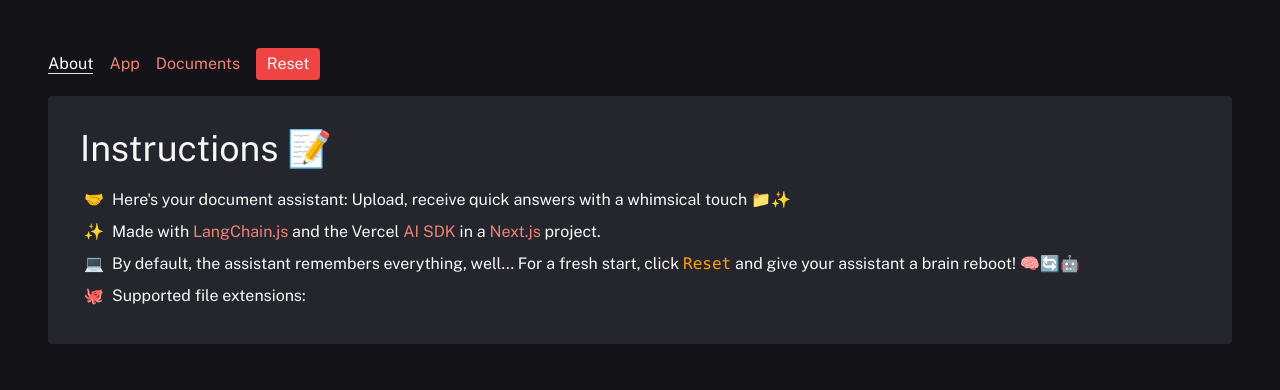
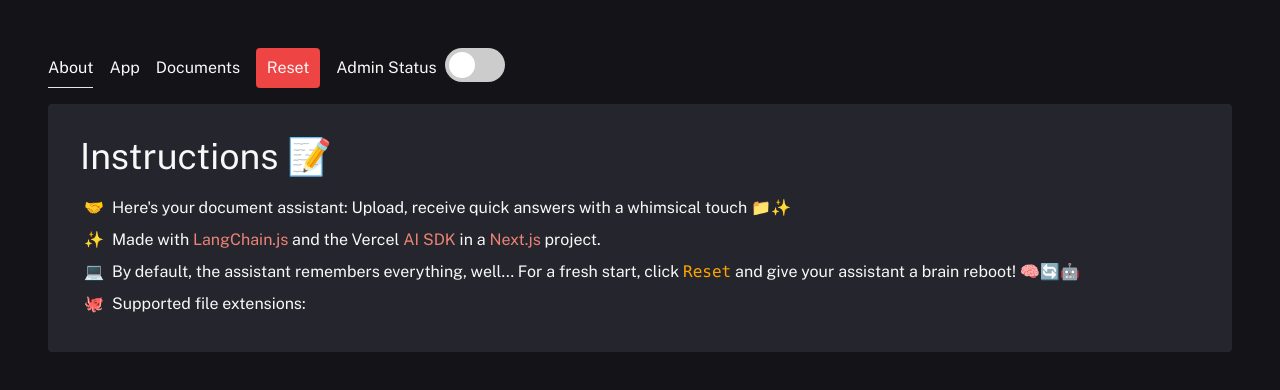
Before and after one commit to arvind-balaji/capstone-kyndryl, a Next.js app in the folder main/: page / in a window 1280 px wide. Shown: the top 390 px of the page. Built offline with nearby package versions, Linux system fonts and the light colour scheme; no server answers.

Commit message:
implemented Admin feat

```diff
--- /dev/null
+++ b/main/app/api/admin/route.ts
@@ -0,0 +1,24 @@
+import { NextRequest, NextResponse } from "next/server";
+
+let adminStatus = false;
+
+export async function GET(req: NextRequest) {
+  try {
+    // Handle GET request to retrieve admin status
+    return NextResponse.json({ isAdmin: adminStatus }, { status: 200 });
+  } catch (e: any) {
+    console.error(e);
+    return NextResponse.json({ error: e.message }, { status: 500 });
+  }
+}
+
+export async function POST(req: NextRequest) {
+  try {
+    // Handle POST request to update admin status
+    adminStatus = !adminStatus; // Toggle the admin status
+    return NextResponse.json({ ok: true, isAdmin: adminStatus }, { status: 200 });
+  } catch (e: any) {
+    console.error(e);
+    return NextResponse.json({ error: e.message }, { status: 500 });
+  }
+}
--- a/main/app/globals.css
+++ b/main/app/globals.css
@@ -31,3 +31,65 @@ code {
 li {
   padding: 4px;
 }
+
+.switch {
+  position: relative;
+  display: inline-block;
+  width: 60px;
+  height: 34px;
+}
+
+/* Hide default HTML checkbox */
+.switch input {
+  opacity: 0;
+  width: 0;
+  height: 0;
+}
+
+/* The slider */
+.slider {
+  position: absolute;
+  cursor: pointer;
+  top: 0;
+  left: 0;
+  right: 0;
+  bottom: 0;
+  background-color: #ccc;
+  -webkit-transition: .4s;
+  transition: .4s;
+}
+
+.slider:before {
+  position: absolute;
+  content: "";
+  height: 26px;
+  width: 26px;
+  left: 4px;
+  bottom: 4px;
+  background-color: white;
+  -webkit-transition: .4s;
+  transition: .4s;
+}
+
+input:checked + .slider {
+  background-color: #ffa500;
+}
+
+input:focus + .slider {
+  box-shadow: 0 0 1px #ffa500;
+}
+
+input:checked + .slider:before {
+  -webkit-transform: translateX(26px);
+  -ms-transform: translateX(26px);
+  transform: translateX(26px);
+}
+
+/* Rounded sliders */
+.slider.round {
+  border-radius: 34px;
+}
+
+.slider.round:before {
+  border-radius: 50%;
+}
--- /dev/null
+++ b/main/components/AdminToggle.tsx
@@ -0,0 +1,40 @@
+// Your React component
+import { useState, useEffect } from 'react';
+
+const AdminToggle = ({ isAdmin }) => {
+
+  useEffect(() => {
+    // Fetch the initial admin status when the component mounts
+    fetch('/api/admin')
+      .then((response) => response.json())
+      .then((data) => setIsAdmin(data.isAdmin))
+      .catch((error) => console.error('Error fetching admin status:', error));
+  }, []);
+
+  const handleToggle = () => {
+    // Toggle the admin status and update it on the server
+    const newAdminStatus = !isAdmin;
+    fetch('/api/admin', {
+      method: 'POST',
+      headers: {
+        'Content-Type': 'application/json',
+      },
+      body: JSON.stringify({ isAdmin: newAdminStatus }),
+    })
+      .then((response) => response.json())
+      .then((data) => setIsAdmin(data.isAdmin))
+      .catch((error) => console.error('Error updating admin status:', error));
+  };
+
+  return (
+    <div>
+      <p>Admin Status: {isAdmin ? 'Enabled' : 'Disabled'}</p>
+      <label className="switch">
+        <input type="checkbox" checked={isAdmin} onChange={handleToggle} />
+        <span className="slider round"></span>
+      </label>
+    </div>
+  );
+};
+
+export default AdminToggle;
--- a/main/components/Navbar.tsx
+++ b/main/components/Navbar.tsx
@@ -3,6 +3,8 @@
 import { usePathname } from "next/navigation";
 import { createClient } from "@supabase/supabase-js";
 import { useRouter } from 'next/navigation';
+import AdminToggle from './AdminToggle';
+import { useState, useEffect } from 'react';
 
 export function Navbar() {
   const router = useRouter();
@@ -10,6 +12,30 @@ export function Navbar() {
     process.env.NEXT_PUBLIC_SUPABASE_URL!,
     process.env.NEXT_PUBLIC_SUPABASE_PRIVATE_KEY!,
   );
+
+  const [isAdmin, setIsAdmin] = useState(false);
+
+  useEffect(() => {
+    // Fetch the initial admin status when the component mounts
+    fetch('/api/admin')
+      .then((response) => response.json())
+      .then((data) => setIsAdmin(data.isAdmin))
+      .catch((error) => console.error('Error fetching admin status:', error));
+  }, []);
+  const handleToggle = () => {
+    // Toggle the admin status and update it on the server
+    const newAdminStatus = !isAdmin;
+    fetch('/api/admin', {
+      method: 'POST',
+      headers: {
+        'Content-Type': 'application/json',
+      },
+      body: JSON.stringify({ isAdmin: newAdminStatus }),
+    })
+      .then((response) => response.json())
+      .then((data) => setIsAdmin(data.isAdmin))
+      .catch((error) => console.error('Error updating admin status:', error));
+  };
 
   const handleDelete = async (event: React.MouseEvent) => {
     event.preventDefault();
@@ -30,36 +56,50 @@ export function Navbar() {
 
   const pathname = usePathname();
   return (
-    <nav className="mb-4">
-      <a
-        className={`mr-4 ${pathname === "/" ? "text-white border-b" : ""}`}
-        href="/"
+    <nav className="mb-4 flex">
+      <button
+        className={`mr-4 ${pathname === "/" ? "text-white border-b" : "text-red"}`}
+        onClick={() => router.push("/")}
       >
         About
-      </a>
-      <a
+      </button>
+      <button
         className={`mr-4 ${
           pathname === "/retrieval" ? "text-white border-b" : ""
         }`}
-        href="/retrieval"
+        onClick={() => router.push("/retrieval")}
       >
         App
-      </a>
+      </button>
       {/* <a className={`mr-4 ${pathname === "/structured_output" ? "text-white border-b" : ""}`} href="/structured_output">🧱 Structured Output</a>
       <a className={`mr-4 ${pathname === "/agents" ? "text-white border-b" : ""}`} href="/agents">🦜 Agents</a> */}
-      <a
-        className={`mr-4 ${
-          pathname === "/documents" ? "text-white border-b" : ""
-        }`}
-        href="/documents"
+      <button
+        className={`mr-4 ${pathname === '/documents' ? 'text-white border-b' : ''}`}
+        onClick={() => {
+          if (isAdmin) {
+            // Handle the click event for admins
+            window.location.href = '/documents';
+          } else {
+            // Optionally, show a message or prevent the action for non-admins
+            alert('You do not have permission to access this page.');
+          }
+        }}
+        disabled={!isAdmin}
       >
         Documents
-      </a>
+      </button>
       {/* <a className={`mr-4 text-red-500`}> */}
         {/* Reset */}
-        <button className="shrink-0 py-1 bg-red-500 rounded w-16" onClick={handleDelete}>
+        <button className="shrink-0 py-1 bg-red-500 rounded w-16 mr-4" onClick={handleDelete}>
         Reset
       </button>
+      <div className="mr-4 flex">
+        <p className="mr-2">Admin Status</p>
+        <label className="switch mr-4">
+          <input type="checkbox" checked={isAdmin} onChange={handleToggle} />
+          <span className="slider round"></span>
+        </label>
+      </div>
        {/* </a> */}
       {/* <a className={`mr-4 ${pathname === "/retrieval_agents" ? "text-white border-b" : ""}`} href="/retrieval_agents">🤖 Retrieval Agents</a> */}
     </nav>
```
